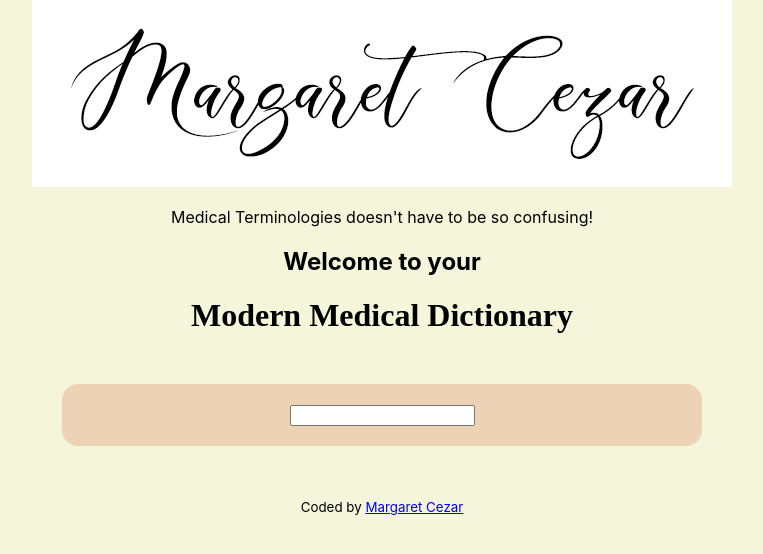
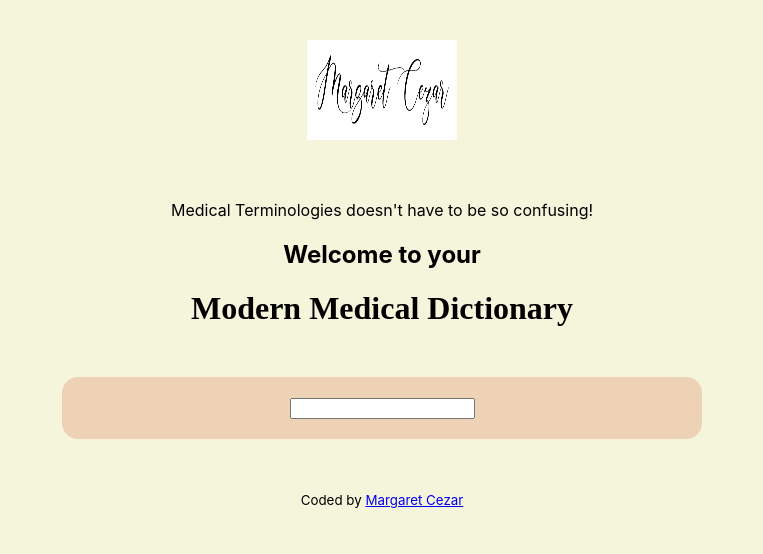
Before and after one commit to Margaret6556/dictionary-project, a React (Create React App) app: page / in a window 1280 px wide. Shown: the top 554 px of the page, without its empty margins (258-1021 px from the left). Built offline with nearby package versions, Linux system fonts and the light colour scheme.

Commit message:
Dicitonary Js update

```diff
--- a/package.json
+++ b/package.json
@@ -9,8 +9,10 @@
     "axios": "^0.27.2",
     "bootstrap": "^5.2.1",
     "react": "^18.2.0",
+    "react-axios": "^2.0.6",
     "react-dom": "^18.2.0",
     "react-lazy-load-image-component": "^1.5.5",
+    "save": "^2.9.0",
     "web-vitals": "^2.1.4"
   },
   "devDependencies": {
--- a/src/App.css
+++ b/src/App.css
@@ -6,10 +6,10 @@ body {
   text-align: center;
 }
 
-.App logo {
+.App .logo {
   margin-top: 50px;
-  height: 50px;
-  width: 100px;
+  height: 100px;
+  width: 150px;
   margin: 40px;
 }
 
--- a/src/App.js
+++ b/src/App.js
@@ -9,7 +9,7 @@ export default function App() {
     <div className="App">
       <div className="container">
         <header className="App-header">
-          <img src={logo}  className={App.logo} alt="Margaret logo" />
+          <img src={logo}  className="logo" alt="Margaret logo" />
           <p> Medical Terminologies doesn't have to be so  confusing!</p>
           <h2> Welcome to your </h2>
            <h1 className={App.h1}> Modern Medical Dictionary </h1>
--- a/src/Dictionary.js
+++ b/src/Dictionary.js
@@ -1,29 +1,29 @@
 import React, { useState } from "react";
 import "./Dictionary.css";
+import axios from "axios";
 
-export default function Dictionary () {
+export default function Dictionary() {
   let [keyword, setKeyword] = useState("");
 
-function handleResponse () {
-  console.log (response.data[0]);
+  function handleResponse(response) {
+    console.log(response.data[0]);
   }
-function search (event) {
+  function search(event) {
     event.preventDefault();
- alert (`Searching for ${keyword} definition`);
+    alert(`Searching for ${keyword} definition`);
 
- let apiUrl= `https://api.dictionaryapi.dev/api/v2/entries/en/hello/kind/${keyword}`;
+    let apiUrl = `https://api.dictionaryapi.dev/api/v2/entries/en/${keyword}`;
     axios.get(apiUrl).then(handleResponse);
-
   }
 
- function handleKeywordChange (event) {
- setKeyword (event.target.value);
+  function handleKeywordChange(event) {
+    setKeyword(event.target.value);
   }
 
   return (
     <div className="Dictionary">
       <form onSubmit={search}>
-    <input type="search " onChange={handleKeywordChange}/>
+        <input type="search " onChange={handleKeywordChange} />
       </form>
     </div>
   );
```
Also changed, not shown: 1 other file (tests, documents, lock files or other folders). Lines whose indentation alone changed are shown as unchanged.
